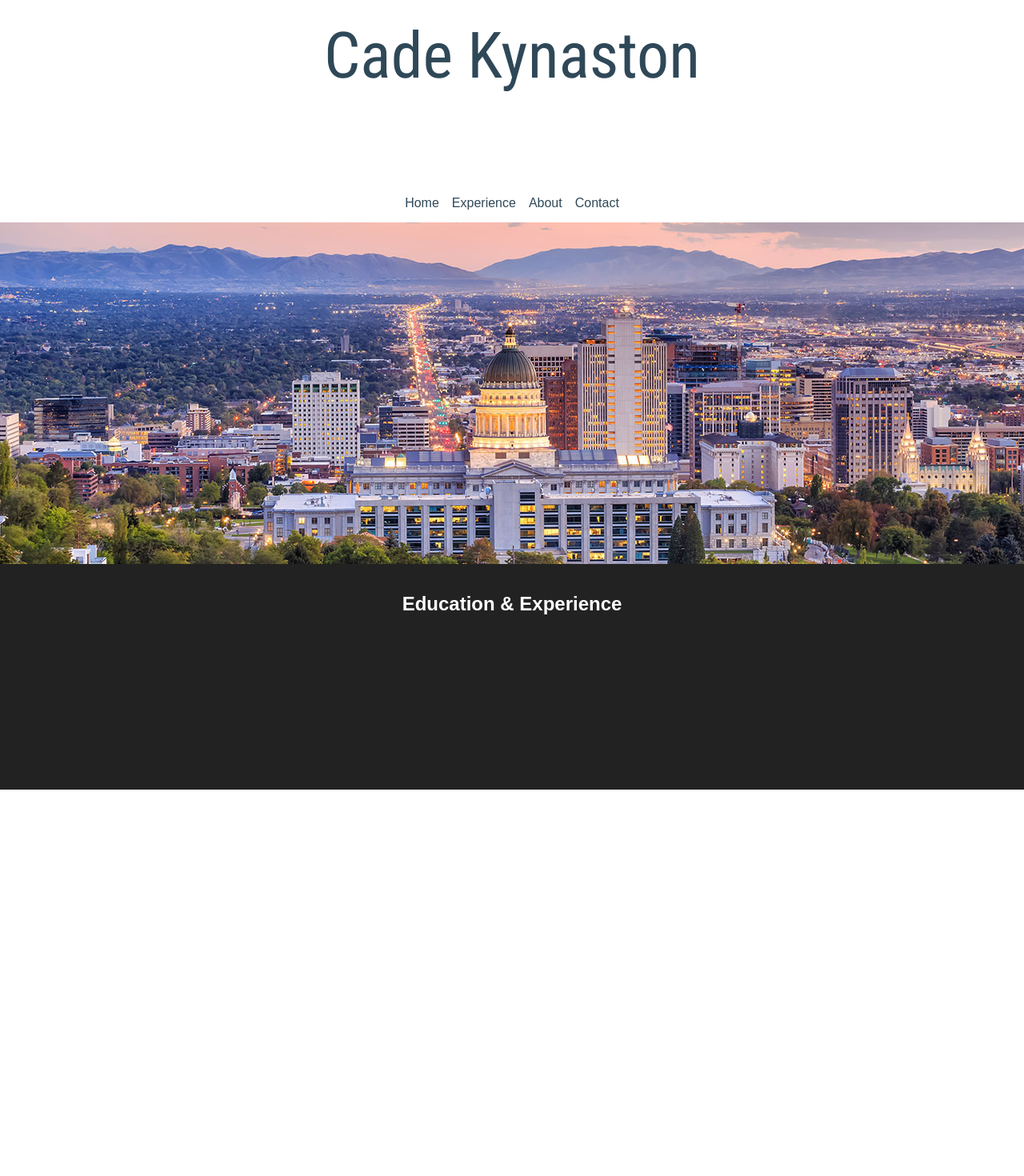
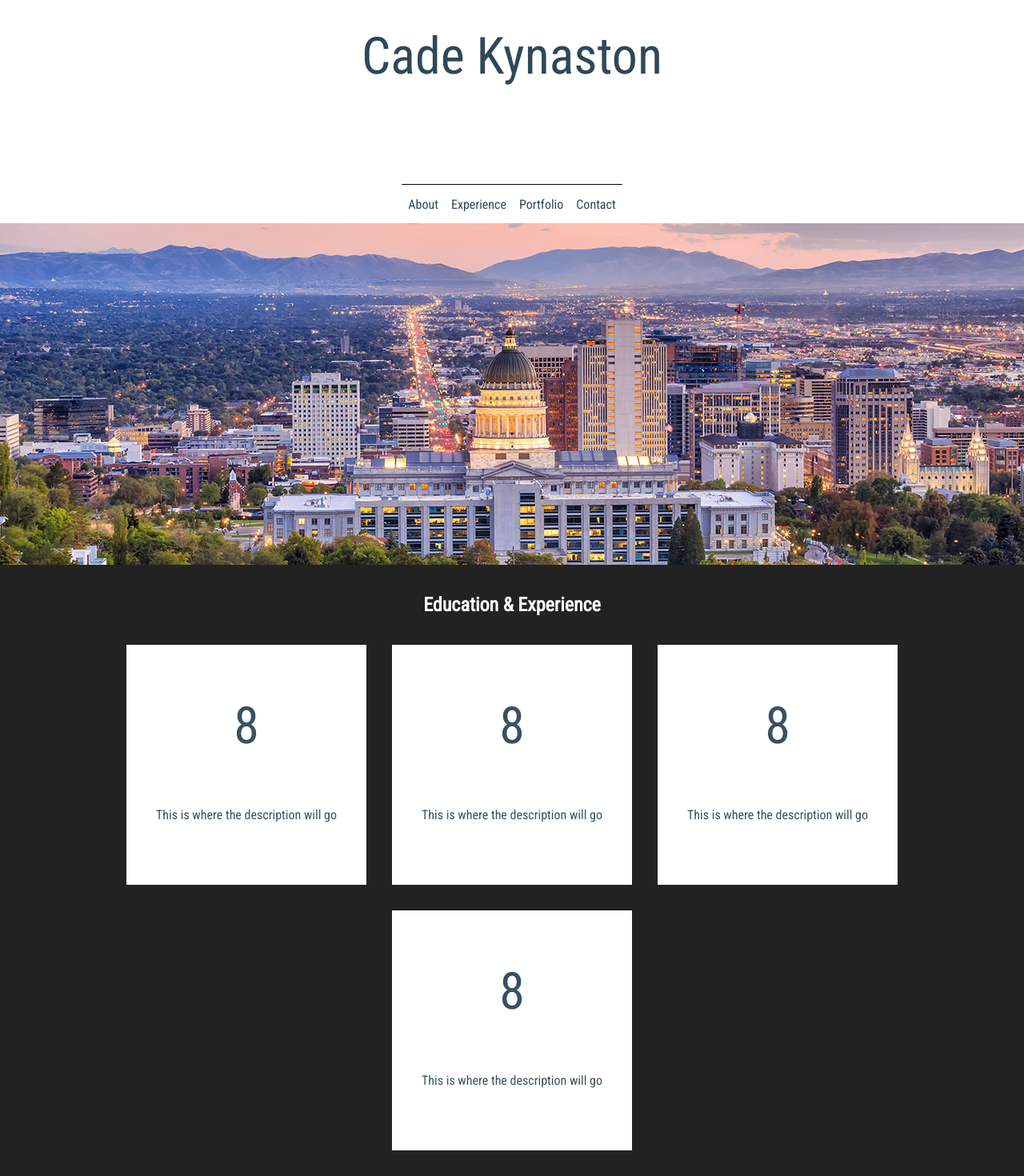
Before and after one commit to cadekynaston/react-portfolio, a React (Create React App) app: page / in a window 1280 px wide. Shown: the part 90-1560 px from the top of the page at 80% size. Before the commit the page ends 1077 px from the top, so only its background shows below. Built offline with nearby package versions, Linux system fonts and the light colour scheme.

Commit message:
added images and started education and experience section

```diff
--- a/src/App.css
+++ b/src/App.css
@@ -1,16 +1,33 @@
+@import url('https://fonts.googleapis.com/css?family=Roboto+Condensed');
+
 .App {
   text-align: center;
+  font-family: 'Roboto Condensed', sans-serif;
 }
- img{
-   min-width: 400px;
+
+.large-img-container{
+  position:relative;
+  overflow: hidden;
+}
+img{
+   width:700px;
+   min-width: 100vw;
    vertical-align: top;
+   margin-left: 50%;
+   transform: translateX(-50%);
  }
 
-.App-Main {
+.education-experience {
   background-color: #222;
-  height: 250px;
   color: white;
   padding: 1em;
+}
+
+.exp-container {
+  display:flex;
+  justify-content: center;
+  flex-direction: row;
+  flex-wrap: wrap;
 }
 
 
--- a/src/App.js
+++ b/src/App.js
@@ -2,7 +2,8 @@ import React, { Component } from 'react';
 import './App.css';
 import Nav from './Components/Nav';
 import Header from './Components/Header';
-import slc from '../public/slc.jpg'
+import ExpTile from './Components/ExpTile';
+import slc from '../public/slc.jpg';
 
 class App extends Component {
   render() {
@@ -10,12 +11,18 @@ class App extends Component {
       <div className="App">
         <Header />
         <Nav />
-        <img src={slc} alt="Missing Image"/>
-        <div className="App-Main">
+        <div className="large-img-container">
+          <img src={slc} alt="Missing Image"/>
+        </div>
+        <div className="education-experience">
           <h2>Education & Experience</h2>
+          <div className="exp-container">
+            <ExpTile />
+            <ExpTile />
+            <ExpTile />
+            <ExpTile />
+          </div>
         </div>
-
-
       </div>
     );
   }
--- /dev/null
+++ b/src/Components/ExpTile/ExpTile.css
@@ -0,0 +1,12 @@
+.experience-tile {
+  height: 300px;
+  width: 300px;
+  background-color: white;
+  color: #3a5161;
+  margin: 1em;
+}
+
+.icon {
+  margin: 1em;
+  font-size: 4em;
+}
--- /dev/null
+++ b/src/Components/ExpTile/ExpTile.js
@@ -0,0 +1,19 @@
+import React, { Component } from 'react';
+import './ExpTile.css';
+
+class ExpTile extends Component {
+  render(props) {
+    return (
+      <div className="experience-tile">
+        <div className="icon">
+          8
+        </div>
+        <div className="description">
+          This is where the description will go
+        </div>
+      </div>
+    );
+  }
+}
+
+export default ExpTile;
--- /dev/null
+++ b/src/Components/ExpTile/package.json
@@ -0,0 +1,3 @@
+{
+    "main":"ExpTile.js"
+}
--- a/src/Components/Header/Header.css
+++ b/src/Components/Header/Header.css
@@ -2,8 +2,8 @@
   display: flex;
   align-items: center;
   justify-content: center;
-  height: 4em;
-  font-size: 5em;
-  font-family: 'Roboto Condensed', sans-serif;
+  flex-wrap: wrap;
+  height: 5em;
+  font-size: 4em;
   color: #2F4858
 }
--- a/src/Components/Nav/Nav.css
+++ b/src/Components/Nav/Nav.css
@@ -1,8 +1,9 @@
 .nav-container {
   display: flex;
   flex-direction: row;
-  color: blue;
   justify-content: center;
+  flex-wrap: wrap;
+
 }
 
 .nav-container a{
@@ -13,15 +14,16 @@
   display: flex;
   justify-content: center;
   align-items: center;
+  border-top: solid black 1px;
 }
+
+
 
 .nav-container a:hover{
   color: #F6AE2D;
 }
 
-.nav-name{
-  display: none;
-}
+
 
 
 /*@media (min-width: 700px){
--- a/src/Components/Nav/Nav.js
+++ b/src/Components/Nav/Nav.js
@@ -5,9 +5,9 @@ class Nav extends Component {
   render() {
     return (
       <div className="nav-container">
-        <a href="#">Home</a>
+        <a href="#">About</a>
         <a href="#">Experience</a>
-        <a href="#">About</a>
+        <a href="#">Portfolio</a>
         <a href="#">Contact</a>
       </div>
     );
```
